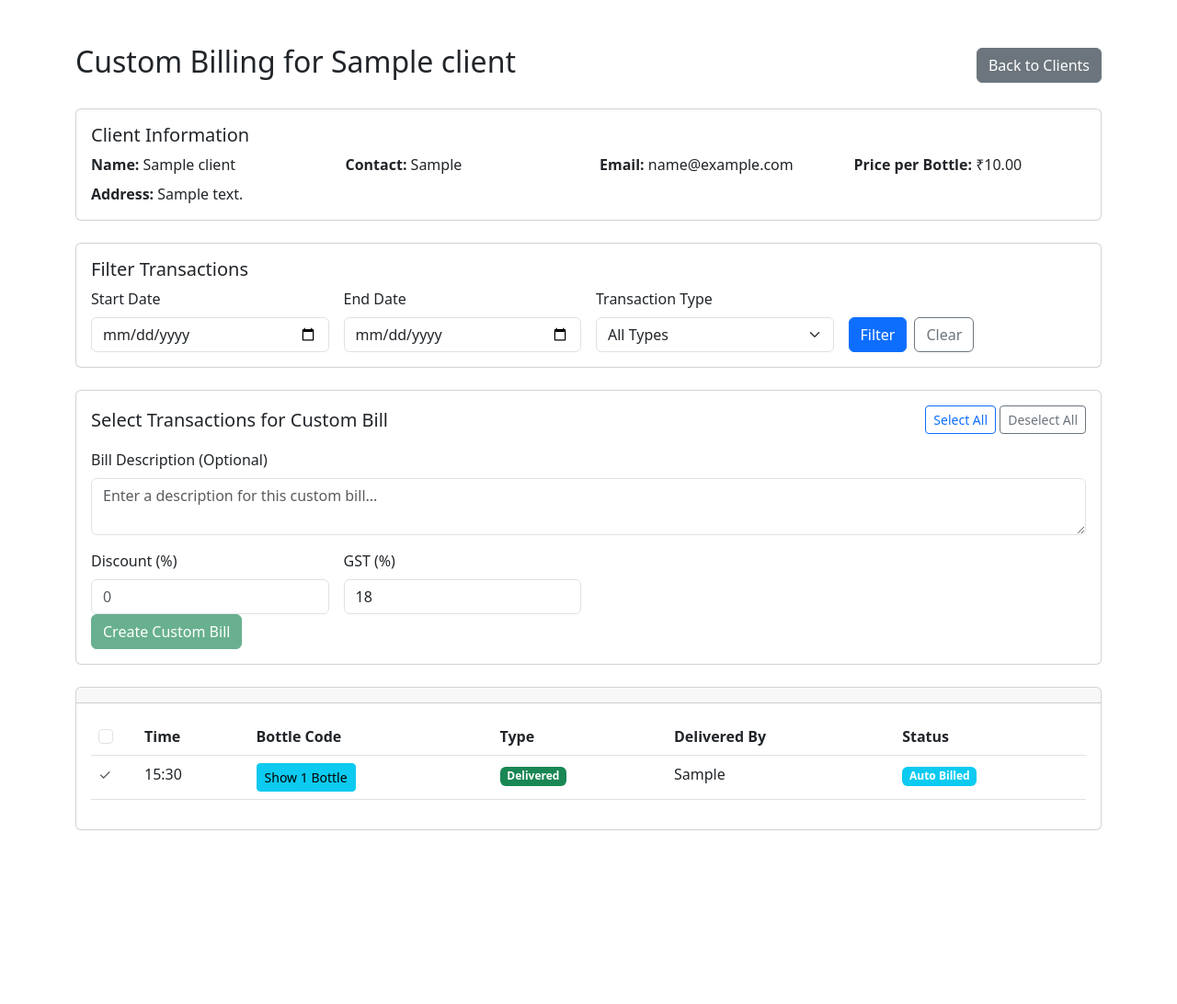
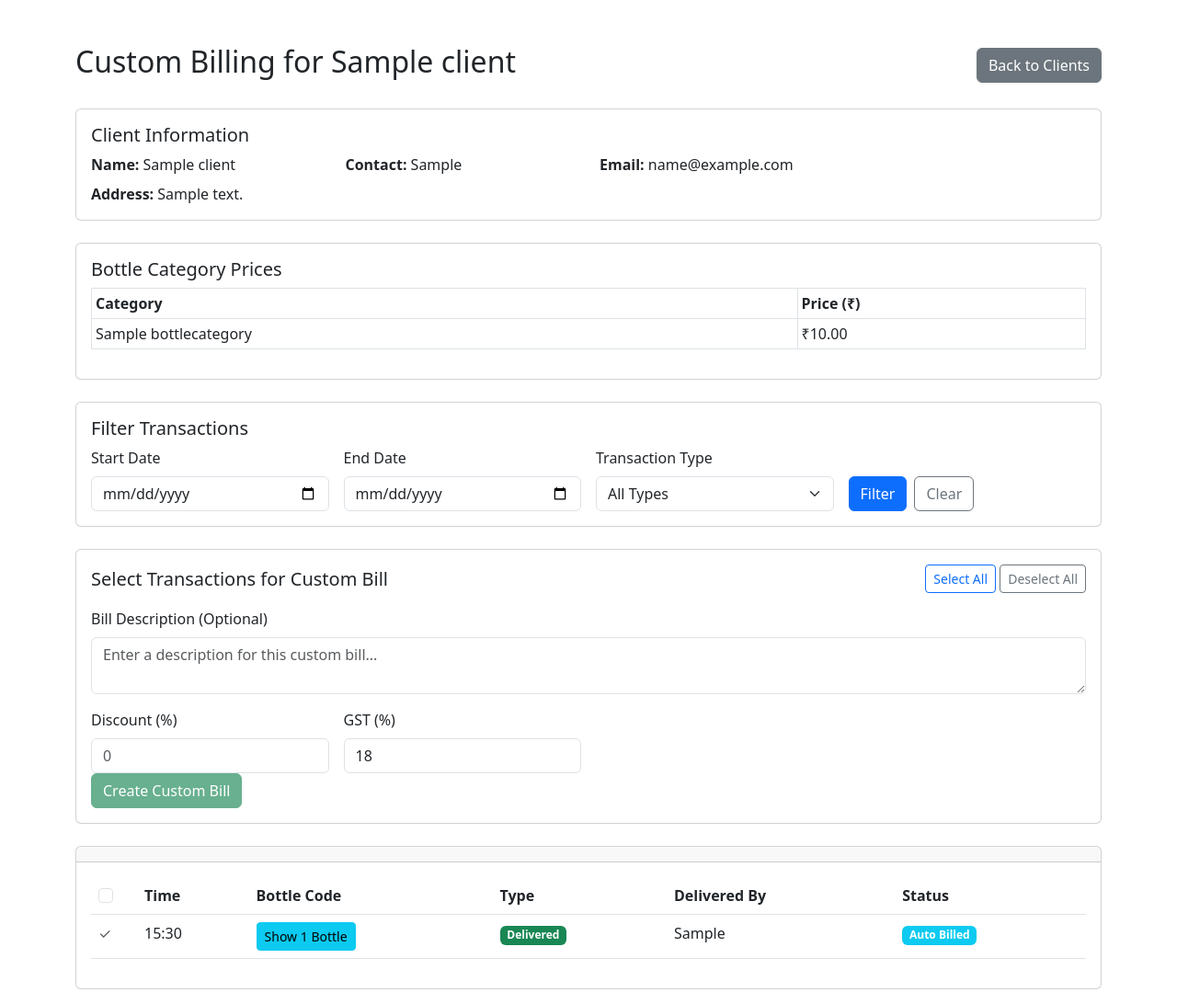
Before and after one commit to ashishmishra1998/O2_MGMT, a Django app: page /clients/1/custom-billing/ in a window 1280 px wide. Shown: the part 56-1148 px from the top of the page at 92% size. Before the commit the page ends 959 px from the top, so only its background shows below. Run offline with Django 5.2, Linux system fonts and the light colour scheme; a user stored in the database is signed in; tables that the repository leaves empty hold one stand-in row (values such as "Sample post"); some libraries are stand-ins or nearby versions.

Commit message:
Custom billing price fix client pending bottle modal fix

```diff
--- a/bottle_MGMT/views.py
+++ b/bottle_MGMT/views.py
@@ -202,9 +202,9 @@ def client_list(request):
 
             # Get actual list of pending bottles
             pending_bottles_list = Bottle.objects.filter(
-                transaction__client=client,
-                status="delivered"
-            ).select_related("category")
+                status="delivered",
+                transaction__client=client
+            ).distinct().select_related("category")
 
             # Unbilled bottles
             pending_bill_bottles = sum(
@@ -502,8 +502,10 @@ def custom_billing_view(request, client_id):
     end_date = request.GET.get('end_date')
     transaction_type = request.GET.get('transaction_type', '')
 
-    # Get all transactions for this client
-    transactions = Transaction.objects.filter(client=client, transaction_type='delivered').order_by('-date')
+    # Get all transactions for this client (delivered only by default)
+    transactions = Transaction.objects.filter(
+        client=client, transaction_type='delivered'
+    ).order_by('-date')
 
     # Apply filters
     if start_date:
@@ -527,12 +529,11 @@ def custom_billing_view(request, client_id):
     transactions_by_date = {}
     for transaction in transactions:
         date_key = transaction.date.strftime('%Y-%m-%d')
-        if date_key not in transactions_by_date:
-            transactions_by_date[date_key] = []
-        transactions_by_date[date_key].append(transaction)
-
-    # Get pricing
-    price = BottlePricing.get_solo().price
+        transactions_by_date.setdefault(date_key, []).append(transaction)
+
+    # Get category-wise pricing
+    from .models import BottleCategory
+    categories = BottleCategory.objects.all().values("name", "price")
 
     # Get already custom billed transactions
     custom_billed_transactions = set()
@@ -545,7 +546,7 @@ def custom_billing_view(request, client_id):
     context = {
         'client': client,
         'transactions_by_date': transactions_by_date,
-        'price': price,
+        'categories': categories,
         'custom_billed_transactions': custom_billed_transactions,
         'start_date': start_date,
         'end_date': end_date,
@@ -582,6 +583,7 @@ def create_custom_bill(request, client_id):
 
     # Build itemized rows and compute subtotal correctly from per-row rates
     admin_client = Client.objects.filter(role='admin').first()
+
     transaction_rows, subtotal = build_transaction_rows(selected_transactions, admin_client)
 
 
@@ -817,6 +819,8 @@ def generate_bill(request, client_id, bill_id=None):
     if request.GET.get('format') == 'pdf':
         return generate_pdf_bill(request, context)
     return render(request, 'generate_bill.html', context)
+
+
 # Helper used above
 def default_rate_for_transaction(txn: Transaction):
     """
--- a/templates/custom_billing.html
+++ b/templates/custom_billing.html
@@ -24,15 +24,38 @@
                         <div class="col-md-3">
                             <strong>Email:</strong> {{ client.email }}
                         </div>
-                        <div class="col-md-3">
-                            <strong>Price per Bottle:</strong> ₹{{ price }}
-                        </div>
                     </div>
                     <div class="mt-2">
                         <strong>Address:</strong> {{ client.address }}
                     </div>
                 </div>
             </div>
+
+            <!-- Category-wise Prices -->
+            <div class="card mb-4">
+                <div class="card-body">
+                    <h5 class="card-title">Bottle Category Prices</h5>
+                    <table class="table table-sm table-bordered">
+                        <thead>
+                            <tr>
+                                <th>Category</th>
+                                <th>Price (₹)</th>
+                            </tr>
+                        </thead>
+                        <tbody>
+                            {% for cat in categories %}
+                                <tr>
+                                    <td>{{ cat.name }}</td>
+                                    <td>₹{{ cat.price }}</td>
+                                </tr>
+                            {% empty %}
+                                <tr><td colspan="2" class="text-center">No categories defined.</td></tr>
+                            {% endfor %}
+                        </tbody>
+                    </table>
+                </div>
+            </div>
+
 
             <!-- Filters -->
             <div class="card mb-4">
```
